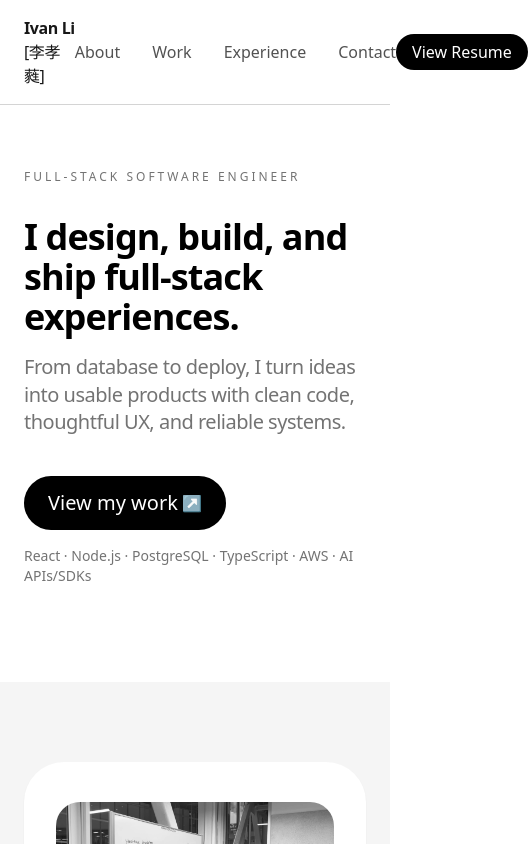
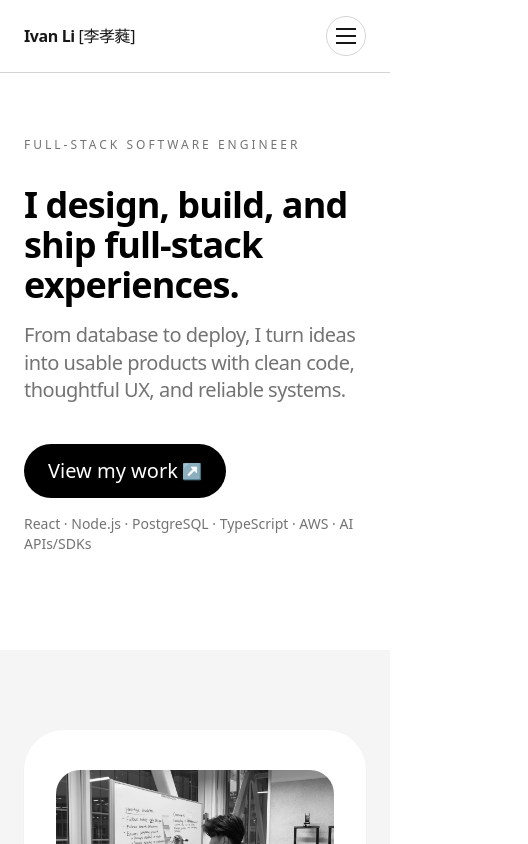
Before and after one commit to IvanLi06/Portfolio, a React (Vite) app: page / in a window 390 px wide. Shown: the top 844 px of the page, 528 px wide, since content can reach past the window. Built offline with nearby package versions, Linux system fonts and the light colour scheme.

Commit message:
fixed nav in mobile and added hamburger dropdown

```diff
--- a/src/components/Navbar.tsx
+++ b/src/components/Navbar.tsx
@@ -1,31 +1,110 @@
+import { useState } from "react";
+
 export default function Navbar() {
+  const [open, setOpen] = useState(false);
+
   return (
-    <header className="sticky top-0 z-20 bg-white/80 backdrop-blur border-b border-neutral-300">
+    <header className="sticky top-0 z-20 border-b border-neutral-300 bg-white/80 backdrop-blur">
       <div className="mx-auto flex max-w-6xl items-center justify-between px-6 py-4">
         {/* Name */}
         <div className="font-semibold tracking-tight">
           Ivan&nbsp;Li <span className="font-normal">[李孝蕤]</span>
         </div>
 
-        {/* Navigation */}
-        <nav className="flex items-center gap-8 text-base text-neutral-600">
-          <a href="#about-me" className="hover:text-black">About</a>
-          <a href="#work" className="hover:text-black">Work</a>
-          <a href="#experience" className="hover:text-black">Experience</a>
-          <a href="#contact" className="hover:text-black">Contact</a>
+        {/* Desktop Navigation */}
+        <nav className="hidden items-center gap-8 text-base text-neutral-600 md:flex">
+          <a href="#about-me" className="hover:text-black">
+            About
+          </a>
+          <a href="#work" className="hover:text-black">
+            Work
+          </a>
+          <a href="#experience" className="hover:text-black">
+            Experience
+          </a>
+          <a href="#contact" className="hover:text-black">
+            Contact
+          </a>
         </nav>
 
-
-        {/* Resume button */}
+        {/* Right side (desktop resume + mobile hamburger) */}
+        <div className="flex items-center gap-3">
+          {/* Resume button (desktop) */}
           <a
             href={`${import.meta.env.BASE_URL}images/Ivan_Li_Resume.pdf`}
             target="_blank"
             rel="noopener noreferrer"
-          className="rounded-full bg-black px-4 py-1.5 text-base font-medium text-white hover:bg-neutral-900"
+            className="hidden rounded-full bg-black px-4 py-1.5 text-base font-medium text-white hover:bg-neutral-900 md:inline-flex"
           >
             View&nbsp;Resume
           </a>
+
+          {/* Hamburger (mobile) */}
+          <button
+            onClick={() => setOpen((v) => !v)}
+            aria-label="Toggle menu"
+            aria-expanded={open}
+            className="inline-flex h-10 w-10 items-center justify-center rounded-full border border-neutral-300 bg-white/60 backdrop-blur md:hidden"
+          >
+            <span className="sr-only">Open menu</span>
+
+            {/* Hamburger lines (animates to X) */}
+            <span className="relative block h-4 w-5">
+              <span
+                className={`absolute left-0 top-0 block h-[2px] w-5 bg-neutral-900 transition-transform duration-200 ${
+                  open ? "translate-y-[7px] rotate-45" : ""
+                }`}
+              />
+              <span
+                className={`absolute left-0 top-[7px] block h-[2px] w-5 bg-neutral-900 transition-opacity duration-200 ${
+                  open ? "opacity-0" : "opacity-100"
+                }`}
+              />
+              <span
+                className={`absolute left-0 top-[14px] block h-[2px] w-5 bg-neutral-900 transition-transform duration-200 ${
+                  open ? "translate-y-[-7px] -rotate-45" : ""
+                }`}
+              />
+            </span>
+          </button>
         </div>
+      </div>
+
+      {/* Mobile dropdown */}
+      {open && (
+        <div className="md:hidden border-t border-neutral-200 bg-white/90 backdrop-blur">
+          <div className="mx-auto max-w-6xl px-6 py-3">
+            <nav className="flex flex-col text-base text-neutral-700">
+              {[
+                ["About", "#about-me"],
+                ["Work", "#work"],
+                ["Experience", "#experience"],
+                ["Contact", "#contact"],
+              ].map(([label, href]) => (
+                <a
+                  key={href}
+                  href={href}
+                  onClick={() => setOpen(false)}
+                  className="py-3 border-b border-neutral-100 last:border-b-0 hover:text-black"
+                >
+                  {label}
+                </a>
+              ))}
+
+              {/* Resume button (mobile) */}
+              <a
+                href={`${import.meta.env.BASE_URL}images/Ivan_Li_Resume.pdf`}
+                target="_blank"
+                rel="noopener noreferrer"
+                onClick={() => setOpen(false)}
+                className="mt-4 inline-flex w-fit rounded-full bg-black px-4 py-2 text-sm font-medium text-white hover:bg-neutral-900"
+              >
+                View&nbsp;Resume
+              </a>
+            </nav>
+          </div>
+        </div>
+      )}
     </header>
   );
 }
```
Lines whose indentation alone changed are shown as unchanged.
